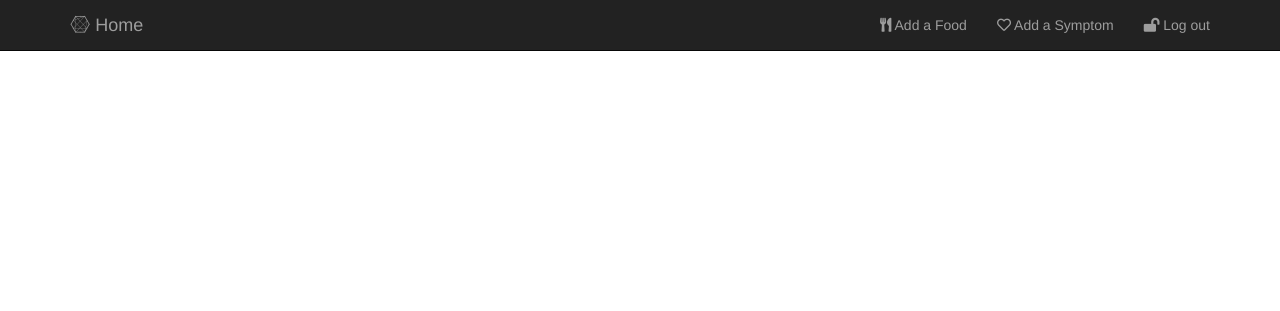
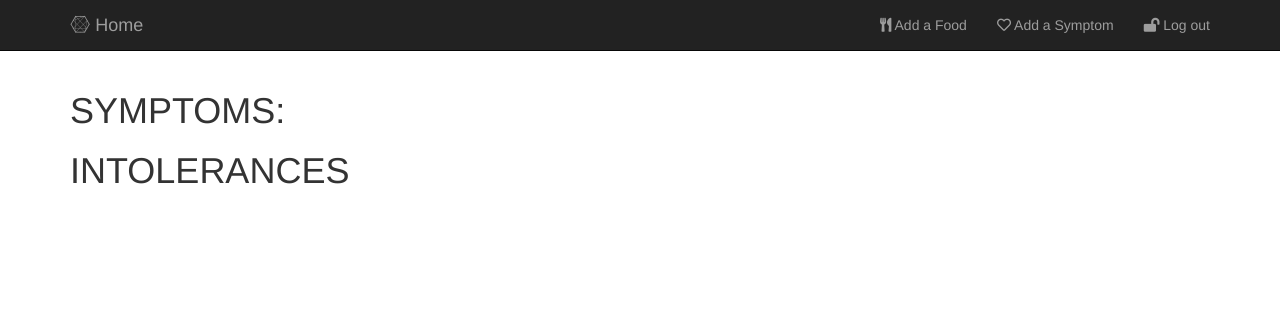
Before and after one commit to k3llymariee/the-gi-pi, a Flask app: page /user_symptoms in a window 1280 px wide. Shown: the top 311 px of the page. Run offline with Flask 2, Linux system fonts and the light colour scheme; the visitor is signed in with stand-in values (Sample User, id 1); data comes from the database, SQL or seed files in the repository; data that the repository does not hold is empty; some libraries are stand-ins or nearby versions.

Commit message:
Wrote a user method to return ingredient intolerances

```diff
--- a/model.py
+++ b/model.py
@@ -41,33 +41,21 @@ class User(db.Model):
     def return_symptoms(self):
         """For a given user, return all the symptoms they've experienced"""
 
-        # distinct_symptoms = db.session.query(SymptomLog.symptom.name.distinct())\
-        #                 .filter(SymptomLog.user_id == self.id) \
-        #                 .all()
-
         distinct_symptoms = db.session.query(Symptom).distinct() \
-                            .join(SymptomLog).filter(SymptomLog.user_id == self.id) \
+                            .join(SymptomLog) \
+                            .filter(SymptomLog.user_id == self.id) \
                             .all()
 
-        # SQL:
-        # SELECT DISTINCT symptom
-        # FROM symptom_logs
-        # LEFT JOIN symptoms on symptoms.id = symptom_logs.symptom_id
-        # WHERE symptom_logs.user_id = user.id
+        return distinct_symptoms
 
+    def return_intolerances(self):
+        """For a given user, return all the symptom ingredient links"""
 
-        # print('\n' * 8)
-        # print(distinct_symptoms)
-        # print('\n' * 8)
+        intolerances = UserSymptomIngredientLink.query \
+                       .filter(UserSymptomIngredientLink.user_id == self.id)
 
-        # user_symptoms = []
+        return intolerances
 
-        # for symptom in distinct_symptoms:
-        #     user_symptoms.append(symptom[0].symptom.name)
-
-        # db.session.query(Employee.employee_id, Employee.name).all()
-
-        return distinct_symptoms
 
     def __repr__(self):
 
--- a/server.py
+++ b/server.py
@@ -400,14 +400,10 @@ def show_all_symptoms():
 
     user = User.query.get(session['user_id'])
 
-    # TODO: make sure we don't add duplicate rows to the table (class method)
-    # user_symptoms = UserSymptomIngredientLink.query \
-    #                 .filter(
-    #                     UserSymptomIngredientLink.user_id == user.id).all()
-
-    user_symptoms = user.return_symptoms()
-
-    return render_template('user_symptoms.html', user_symptoms=user_symptoms)
+    return render_template('user_symptoms.html',
+                            user_symptoms=user.return_symptoms(),
+                            intolerances=user.return_intolerances(),
+                            )
 
 
 
--- a/templates/user_symptoms.html
+++ b/templates/user_symptoms.html
@@ -4,8 +4,14 @@
 
 {% block content %}
 
+<h1>SYMPTOMS:</h1>
 <uL>{% for symptom in user_symptoms %}
     <li>{{symptom}}</li>
 {% endfor %}</uL>
 
+<h1>INTOLERANCES</h1>
+<uL>{% for intolerance in intolerances %}
+    <li>{{intolerance}}</li>
+{% endfor %}</uL>
+
 {% endblock %}
```
